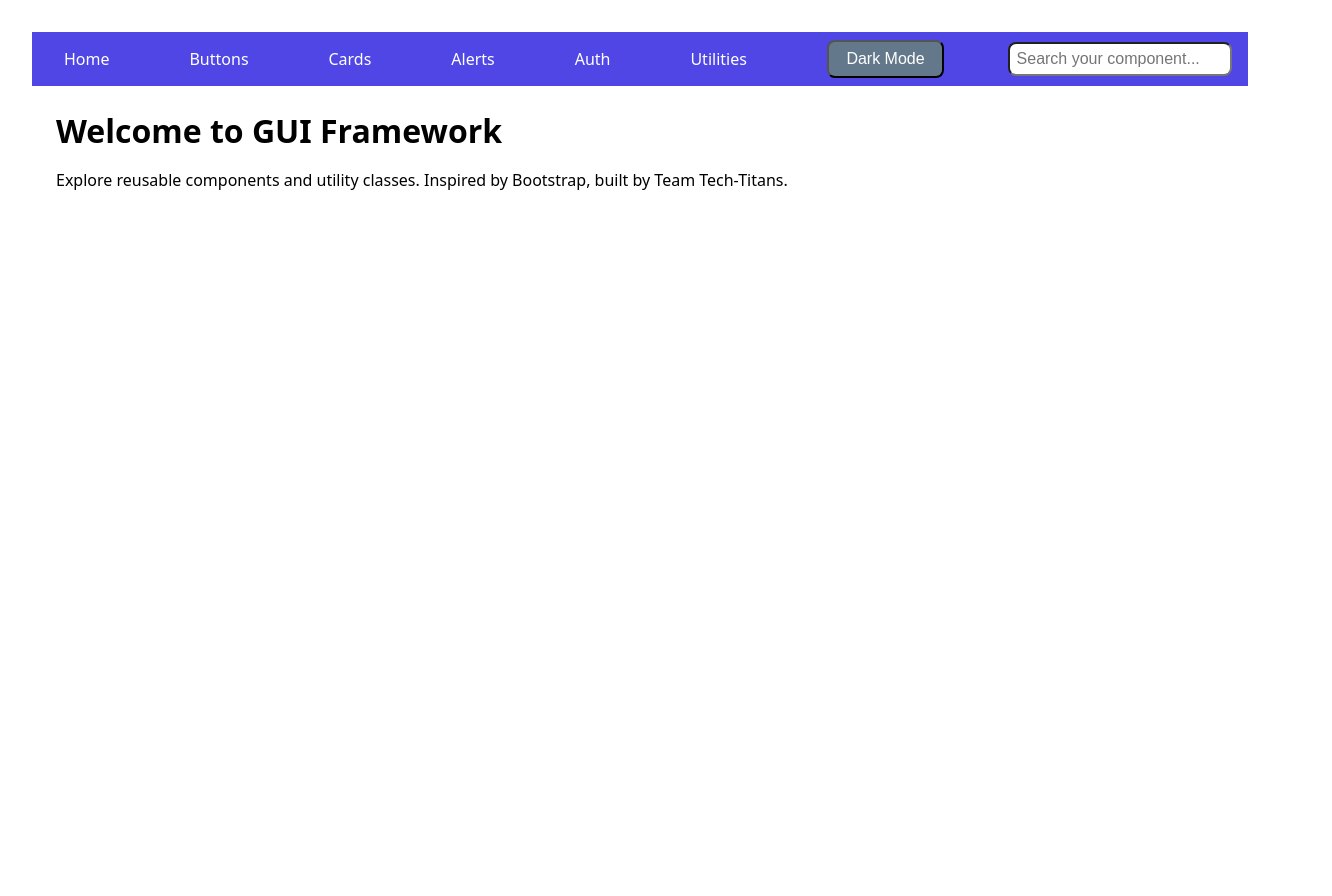
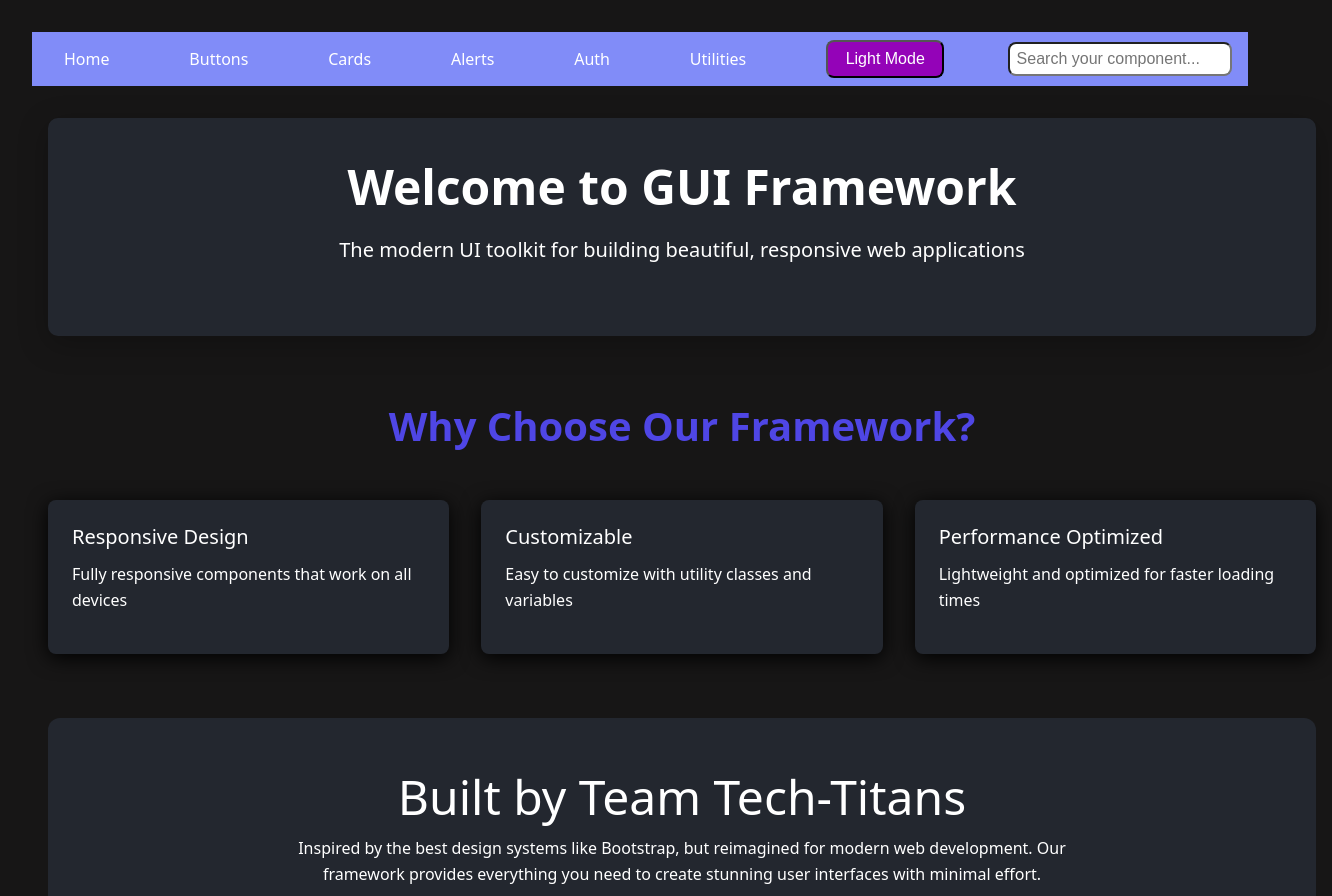
Before and after one commit to Suraj-Sharma001/SIMPLEUI-Tech_Titans, a React (Vite) app: page / in a window 1280 px wide. Shown: the top 896 px of the page, 1332 px wide, since content can reach past the window. Before the commit the page ends 800 px from the top, so only its background shows below. Built offline with nearby package versions, Linux system fonts and the light colour scheme.

Commit message:
Home UI updated

```diff
--- a/src/components/Layout.jsx
+++ b/src/components/Layout.jsx
@@ -29,7 +29,7 @@ function Layout({ children }) {
     }
   }
 
-  const [darkMode, setDarkMode] = useState(false);
+  const [darkMode, setDarkMode] = useState(true);
 
   useEffect(() => {
     if(darkMode) {
--- a/src/pages/Home.jsx
+++ b/src/pages/Home.jsx
@@ -1,8 +1,36 @@
+import './Home.css';
+
 function Home() {
+  const features = [
+    { title: "Responsive Design", description: "Fully responsive components that work on all devices" },
+    { title: "Customizable", description: "Easy to customize with utility classes and variables" },
+    { title: "Performance Optimized", description: "Lightweight and optimized for faster loading times" }
+  ];
   return (
-    <div className="">
-      <h1 className="text-2xl gui-font-bold text-center ml-3 mt-3">Welcome to GUI Framework</h1>
-      <p className="mt-2 text-gray-600 ml-3">Explore reusable components and utility classes. Inspired by Bootstrap, built by Team Tech-Titans.</p>
+    <div className="home-container">
+      <header className="home-header">
+        <h1 className="home-title">Welcome to GUI Framework</h1>
+        <p className="home-subtitle">The modern UI toolkit for building beautiful, responsive web applications</p>
+      </header>
+
+      <section className="section-features">
+        <h2 className="title-mid">Why Choose Our Framework?</h2>
+        <div className="features-map">
+          {features.map((feature, index) => (
+            <div className="feature-box" key={index}>
+              <h3 className="feature-title">{feature.title}</h3>
+              <p className="feature-desc">{feature.description}</p>
+            </div>
+          ))}
+        </div>
+      </section>
+
+      <section className="section-about">
+        <h2 className="title-lower">Built by Team Tech-Titans</h2>
+        <p className="desc">
+          Inspired by the best design systems like Bootstrap, but reimagined for modern web development.
+          Our framework provides everything you need to create stunning user interfaces with minimal effort.</p>
+      </section>
     </div>
   );
 }
--- /dev/null
+++ b/src/pages/home.css
@@ -0,0 +1,81 @@
+.home-container {
+    width: 1300px;
+    margin: auto;
+    padding: 2rem 1rem;
+}
+
+.home-header {
+    background-color: #23272f;
+    text-align: center;
+    margin-bottom: 4rem;
+    padding: 3% 1%;
+    box-shadow: 0 8px 30px rgba(0, 0, 0, 0.25);
+    border-radius: 10px;
+}
+
+.home-title {
+    font-size: 3rem;
+    color: white;
+    margin-bottom: 1rem;
+    font-weight: 700;
+}
+
+.title-mid {
+    font-size: 2.5rem;
+    color: #4f46e5;
+    margin-bottom: 3rem;
+    font-weight: 700;
+    text-align: center;
+}
+
+.home-subtitle {
+    font-size: 1.25rem;
+    color: white;
+    max-width: 700px;
+    margin: 0 auto 2rem;
+}
+
+.section-features {
+    margin-bottom: 4rem;
+}
+
+.features-map {
+    display: grid;
+    grid-template-columns: repeat(auto-fit, minmax(240px, 1fr));
+    gap: 2rem;
+}
+
+.feature-box {
+    background-color: #23272f;
+    padding: 1.5rem;
+    border-radius: 8px;
+    box-shadow: 0 4px 20px rgba(0, 0, 0, 100);
+}
+
+.feature-title {
+    font-size: 1.25rem;
+    margin-bottom: 0.75rem;
+    color: white;
+}
+
+.feature-desc {
+    color: white;
+}
+
+.section-about {
+    background-color: #23272f;
+    text-align: center;
+    padding: 3rem 2rem;
+    border-radius: 12px;
+}
+
+.title-lower {
+    font-size: 3rem;
+    color: white;
+}
+
+.desc {
+    width: 800px;
+    margin: auto;
+    color: white;
+}
```
